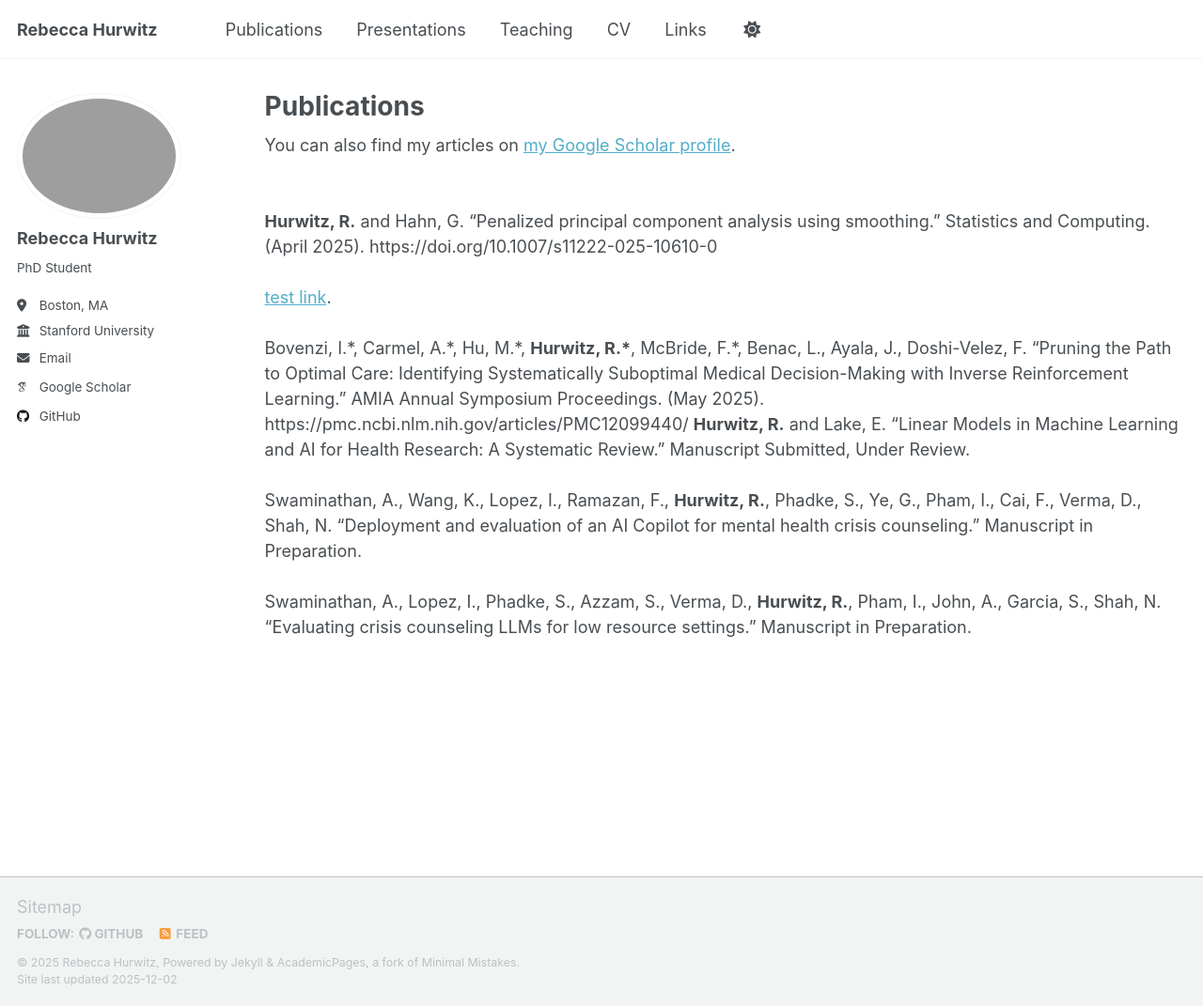
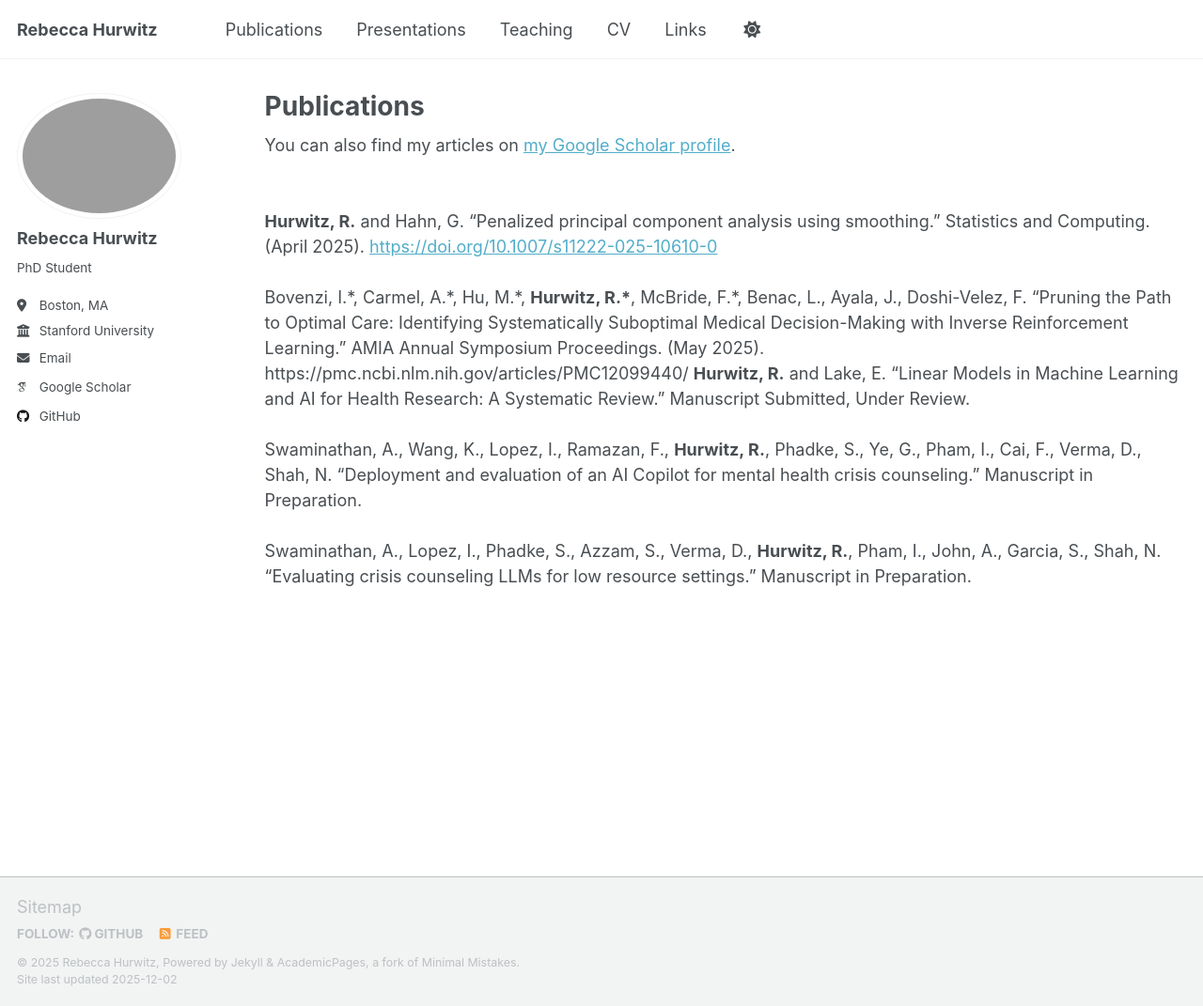
Before and after one commit to rebeccahurwitz/rebeccahurwitz.github.io, a Jekyll site: the page built from _pages/publications.html, in a window 1280 px wide and 1071 px high. Shown: the whole window at 94% size. Built offline with Jekyll 4.4.1, drawn with Linux system fonts in a browser that asks for light colours; some web fonts are replaced; a script that is not in the unit is left out.

```diff
--- a/_pages/publications.html
+++ b/_pages/publications.html
@@ -11,8 +11,7 @@ author_profile: true
 
 {% include base_path %}
 <br> <br>
-<b>Hurwitz, R.</b> and Hahn, G. “Penalized principal component analysis using smoothing.” Statistics and Computing. (April 2025). <a href="https://doi.org/10.1007/s11222-025-10610-0">https://doi.org/10.1007/s11222-025-10610-0</a>
-<br><br> <a href="https://google.com">test link</a>.
+<b>Hurwitz, R.</b> and Hahn, G. “Penalized principal component analysis using smoothing.” Statistics and Computing. (April 2025). <a href="https://doi.org/10.1007/s11222-025-10610-0">https://doi.org/10.1007/s11222-025-10610-0</a>
 <br> <br>
 Bovenzi, I.*, Carmel, A.*, Hu, M.*, <b>Hurwitz, R.*</b>, McBride, F.*, Benac, L., Ayala, J., Doshi-Velez, F. “Pruning the Path to Optimal Care: Identifying Systematically Suboptimal Medical Decision-Making with Inverse Reinforcement Learning.” AMIA Annual Symposium Proceedings. (May 2025). <a href="https://pmc.ncbi.nlm.nih.gov/articles/PMC12099440/">https://pmc.ncbi.nlm.nih.gov/articles/PMC12099440/</a>
 <b>Hurwitz, R.</b> and Lake, E. “Linear Models in Machine Learning and AI for Health Research: A Systematic Review.” Manuscript Submitted, Under Review.
```
